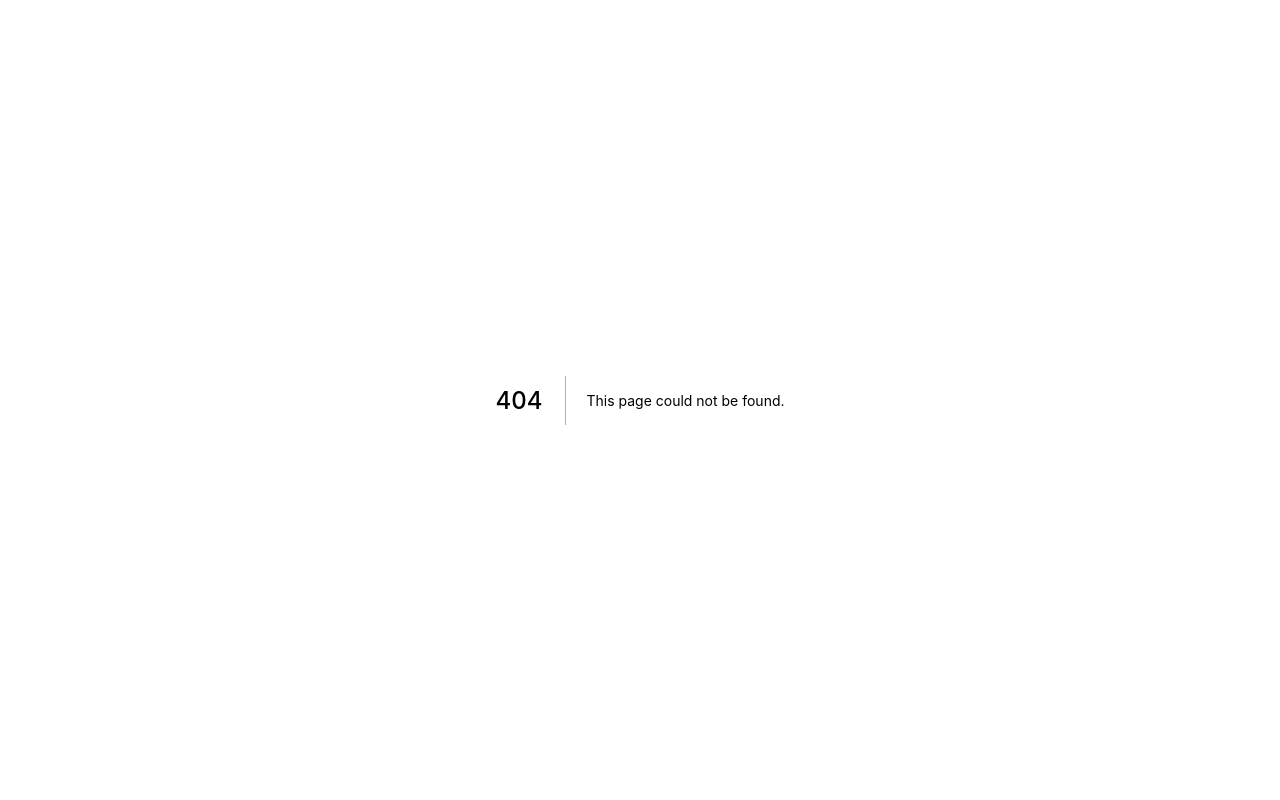
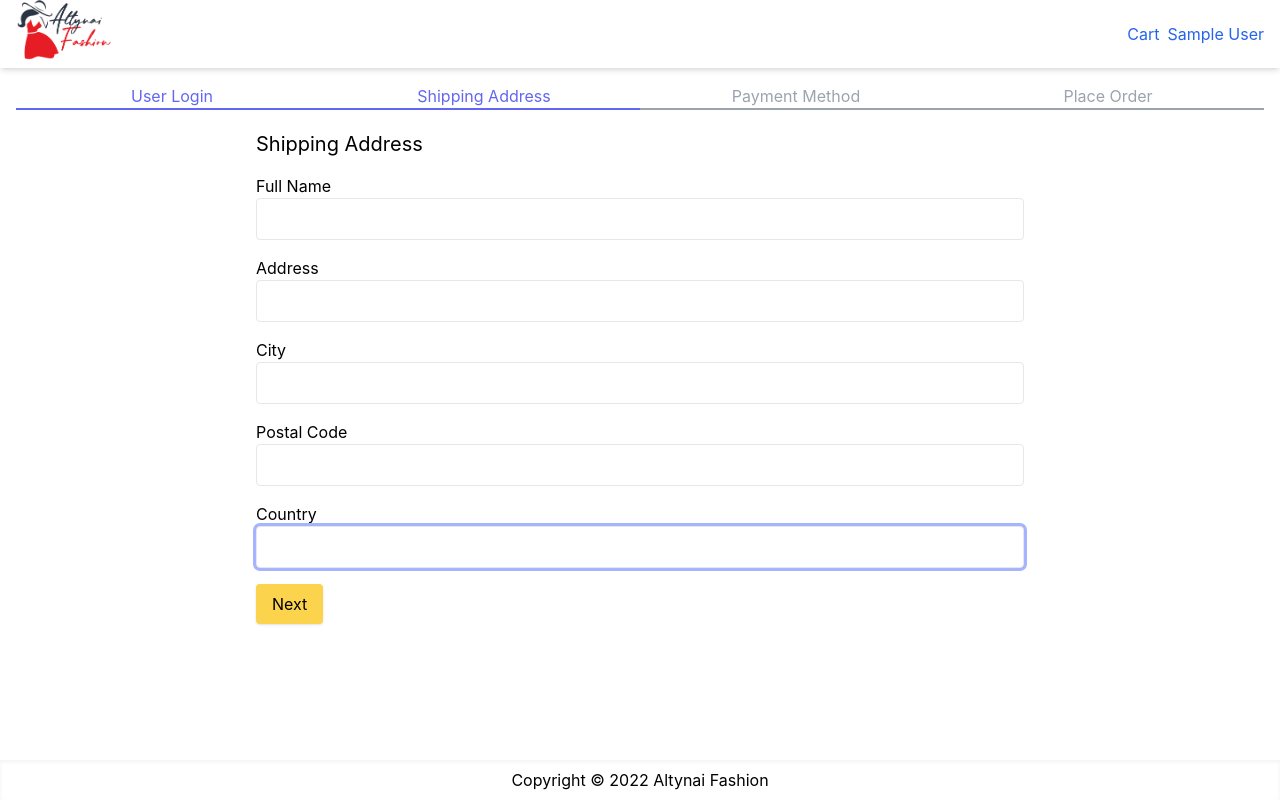
Before and after one commit to lordrichard6/altynai-ecommerce-shop, a Next.js app: page /shipping in a window 1280 px wide. Before the commit this address had no page. Built offline with nearby package versions, Linux system fonts and the light colour scheme; no server answers; sample sign-in values are in the browser's storage.

Commit message:
taks:shipping address and payment screen

```diff
--- /dev/null
+++ b/components/CheckoutWizard.jsx
@@ -0,0 +1,22 @@
+import React from "react";
+
+export default function CheckoutWizard({ activeStep = 0 }) {
+  return (
+    <div className="mb-5 flex flex-wrap">
+      {["User Login", "Shipping Address", "Payment Method", "Place Order"].map(
+        (step, index) => (
+          <div
+            className={`flex-1 border-b-2 text-center ${
+              index <= activeStep
+                ? "border-indigo-500 text-indigo-500"
+                : "border-gray-400 text-gray-400"
+            }`}
+            key={step}
+          >
+            {step}
+          </div>
+        )
+      )}
+    </div>
+  );
+}
--- a/pages/_app.js
+++ b/pages/_app.js
@@ -1,15 +1,36 @@
 import '../styles/globals.css'
-import { SessionProvider } from 'next-auth/react'
+import { SessionProvider, useSession } from 'next-auth/react'
 import { StoreProvider } from '../utils/Store'
+import { useRouter } from 'next/router'
 
 function MyApp({ Component, pageProps: { session, ...pageProps } }) {
   return (
     <SessionProvider session={session}>
       <StoreProvider>
-        <Component {...pageProps} />
+        {Component.auth ? (
+          <Auth>
+            <Component {...pageProps} />
+          </Auth>
+        ) : (
+          <Component {...pageProps} />
+        )}
       </StoreProvider>
     </SessionProvider>
   )
 }
 
+function Auth({children}) {
+  const router = useRouter()
+  const {status} = useSession({
+    required: true,
+    onUnauthenticated() {
+      router.push('/unauthorized?message=login required')
+    }
+  })
+  if (status === 'loading') {
+    return <div>Loading...</div>
+  }
+  return children
+}
+
 export default MyApp
--- /dev/null
+++ b/pages/payment.jsx
@@ -0,0 +1,73 @@
+import { useRouter } from "next/router";
+import React, { useContext, useEffect, useState } from "react";
+import { toast } from "react-toastify";
+import Cookies from "js-cookie";
+import CheckoutWizard from "../components/CheckoutWizard";
+import Layout from "../components/Layout";
+import { Store } from "../utils/Store";
+
+export default function PaymentScreen() {
+  const [selectedPaymentMethod, setSelectedPaymentMethod] = useState("");
+
+  const { state, dispatch } = useContext(Store);
+  const { cart } = state;
+  const { shippingAddress, paymentMethod } = cart;
+
+  const router = useRouter();
+
+  const submitHandler = (e) => {
+    e.preventDefault();
+    if (!selectedPaymentMethod) {
+      return toast.error("Payment method is required");
+    }
+    dispatch({ type: "SAVE_PAYMENT_METHOD", payload: selectedPaymentMethod });
+    Cookies.set(
+      "cart",
+      JSON.stringify({
+        ...cart,
+        paymentMethod: selectedPaymentMethod,
+      })
+    );
+    router.push("/placeorder");
+  };
+  useEffect(() => {
+    if (!shippingAddress.address) {
+      return router.push("/shipping");
+    }
+    setSelectedPaymentMethod(paymentMethod || "");
+  }, [paymentMethod, router, shippingAddress.address]);
+
+  return (
+    <Layout title="Payment Method">
+      <CheckoutWizard activeStep={2} />
+      <form onSubmit={submitHandler} className="mx-auto max-w-screen-md">
+        <h1 className="mb-4 text-lg">Payment Method</h1>
+        {["Paypal", "Stripe", "CashOnDelivery"].map((payment) => (
+          <div key={payment} className="mb-4">
+            <input
+              type="radio"
+              className="p-2 outline-none focus:ring-0"
+              name="paymentMethod"
+              id={payment}
+              checked={selectedPaymentMethod === payment}
+              onChange={() => setSelectedPaymentMethod(payment)}
+            />
+            <label htmlFor={payment} className="p-2">
+              {payment}
+            </label>
+          </div>
+        ))}
+        <div className="mb-4 flex justify-between">
+          <button
+            onClick={() => router.push("/shipping")}
+            type="button"
+            className="default-button"
+          >
+            Back
+          </button>
+          <button className="primary-button">Next</button>
+        </div>
+      </form>
+    </Layout>
+  );
+}
--- /dev/null
+++ b/pages/shipping.jsx
@@ -0,0 +1,139 @@
+import React, { useContext, useEffect } from "react";
+import { useForm } from "react-hook-form";
+import Cookies from "js-cookie";
+import CheckoutWizard from "../components/CheckoutWizard";
+import Layout from "../components/Layout";
+import { Store } from "../utils/Store";
+import { useRouter } from "next/router";
+
+export default function ShippingScreen() {
+  const {
+    handleSubmit,
+    register,
+    formState: { errors },
+    setValue,
+  } = useForm();
+
+  const { state, dispatch } = useContext(Store);
+  const { cart } = state;
+  const { shippingAddress } = cart;
+  const router = useRouter();
+
+  useEffect(() => {
+    setValue("fullName", shippingAddress.fullName);
+    setValue("address", shippingAddress.address);
+    setValue("city", shippingAddress.city);
+    setValue("postCode", shippingAddress.postCode);
+    setValue("country", shippingAddress.country);
+  }, [setValue, shippingAddress]);
+
+  const submitHandler = ({ fullName, address, city, postCode, country }) => {
+    dispatch({
+      type: "SAVE_SHIPPING_ADDRESS",
+      payload: { fullName, address, city, postCode, country },
+    });
+    Cookies.set(
+      "cart",
+      JSON.stringify({
+        ...cart,
+        shippingAddress: {
+          fullName,
+          address,
+          city,
+          postCode,
+          country,
+        },
+      })
+    );
+
+    router.push("/payment");
+  };
+
+  return (
+    <Layout title="Shipping Address">
+      <CheckoutWizard activeStep={1} />
+      <form
+        onSubmit={handleSubmit(submitHandler)}
+        className="mx-auto max-w-screen-md"
+      >
+        <h1 className="mb-4 text-xl">Shipping Address</h1>
+        <div className="mb-4">
+          <label htmlFor="fullName">Full Name</label>
+          <input
+            autoFocus
+            className="w-full"
+            id="fullName"
+            {...register("fullName", {
+              required: "Please enter full name",
+            })}
+          />
+          {errors.fullName && (
+            <div className="text-red-500">{errors.fullName.message}</div>
+          )}
+        </div>
+        <div className="mb-4">
+          <label htmlFor="address">Address</label>
+          <input
+            autoFocus
+            className="w-full"
+            id="address"
+            {...register("address", {
+              required: "Please enter address",
+              minLength: { value: 3, message: "Address is more than 2 chars" },
+            })}
+          />
+          {errors.address && (
+            <div className="text-red-500">{errors.address.message}</div>
+          )}
+        </div>
+        <div className="mb-4">
+          <label htmlFor="city">City</label>
+          <input
+            autoFocus
+            className="w-full"
+            id="city"
+            {...register("city", {
+              required: "Please enter a city",
+            })}
+          />
+          {errors.city && (
+            <div className="text-red-500">{errors.city.message}</div>
+          )}
+        </div>
+        <div className="mb-4">
+          <label htmlFor="postCode">Postal Code</label>
+          <input
+            autoFocus
+            className="w-full"
+            id="postCode"
+            {...register("postCode", {
+              required: "Please enter postal code",
+            })}
+          />
+          {errors.postCode && (
+            <div className="text-red-500">{errors.postCode.message}</div>
+          )}
+        </div>
+        <div className="mb-4">
+          <label htmlFor="country">Country</label>
+          <input
+            autoFocus
+            className="w-full"
+            id="country"
+            {...register("country", {
+              required: "Please enter country",
+            })}
+          />
+          {errors.country && (
+            <div className="text-red-500">{errors.country.message}</div>
+          )}
+        </div>
+        <div className="mb-4 flex justify-between">
+          <button className="primary-button">Next</button>
+        </div>
+      </form>
+    </Layout>
+  );
+}
+
+ShippingScreen.auth = true;
--- /dev/null
+++ b/pages/unauthorized.jsx
@@ -0,0 +1,15 @@
+import { useRouter } from "next/router";
+import React from "react";
+import Layout from "../components/Layout";
+
+export default function Unauthorized() {
+  const router = useRouter();
+  const { message } = router.query;
+
+  return (
+    <Layout title="Unauthorized Page">
+      <h1 className="text-xl">Access Denied</h1>
+      {message && <div className="mb-4 text-red-500">{message}</div>}
+    </Layout>
+  );
+}
--- a/styles/globals.css
+++ b/styles/globals.css
@@ -59,3 +59,7 @@
 .dropdown-link {
   @apply flex p-2 hover:bg-gray-200;
 }
+
+.default-button {
+  @apply rounded bg-gray-100 py-2 px-4 text-black shadow outline-none hover:bg-gray-200 active:bg-gray-300
+}
--- a/utils/Store.jsx
+++ b/utils/Store.jsx
@@ -6,7 +6,7 @@
 const initialState = {
   cart: Cookies.get("cart")
     ? JSON.parse(Cookies.get("cart"))
-    : { cartItems: [] },
+    : { cartItems: [], shippingAddress: {}, paymentMethod: "" },
 };
 
 function reducer(state, action) {
@@ -40,6 +40,25 @@
           paymentMethod: "",
         },
       };
+    case "SAVE_SHIPPING_ADDRESS":
+      return {
+        ...state,
+        cart: {
+          ...state.cart,
+          shippingAddress: {
+            ...state.cart.shippingAddress,
+            ...action.payload,
+          },
+        },
+      };
+    case "SAVE_PAYMENT_METHOD":
+      return {
+        ...state,
+        cart: {
+          ...state.cart,
+          paymentMethod: action.payload,
+        },
+      };
     default:
       return state;
   }
```
